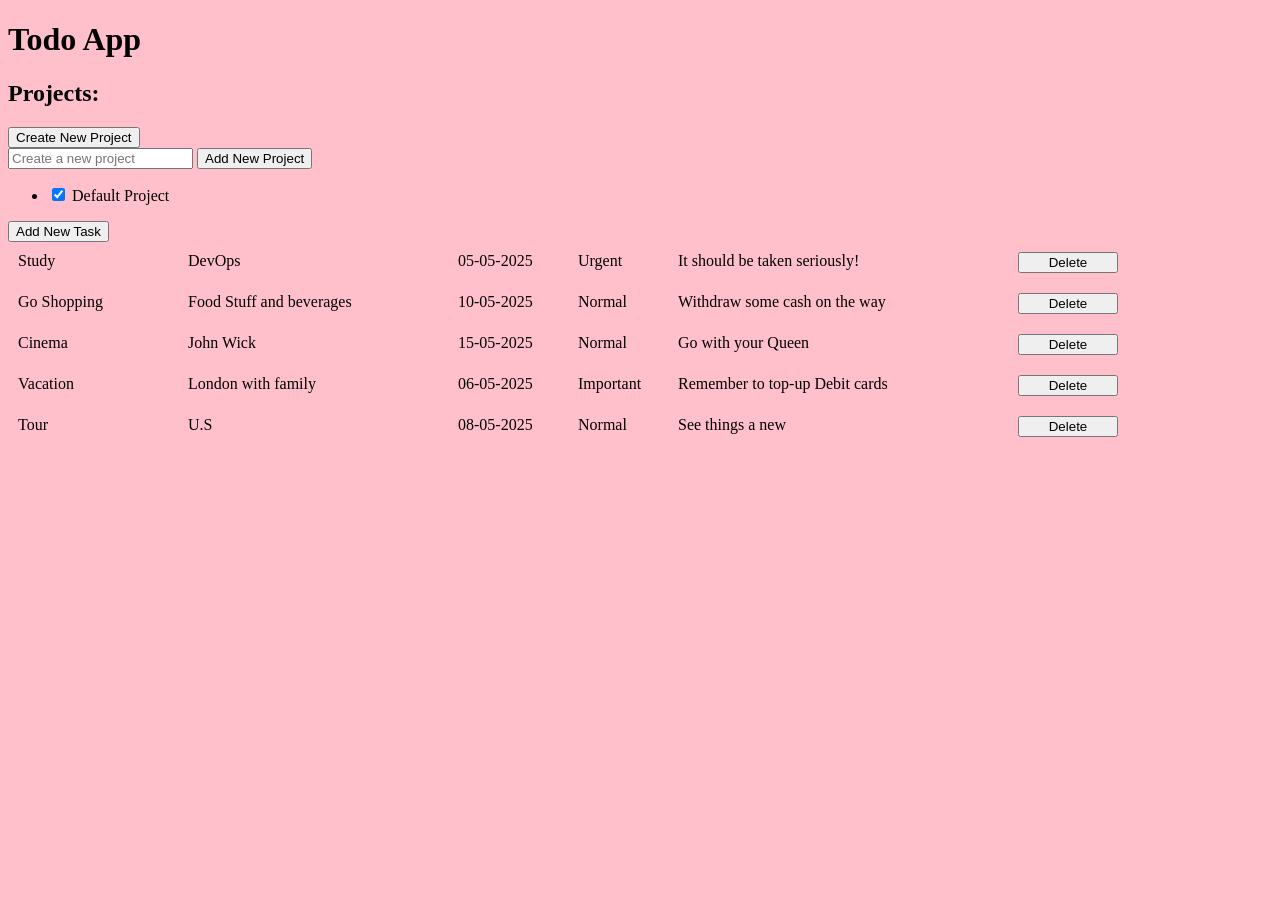
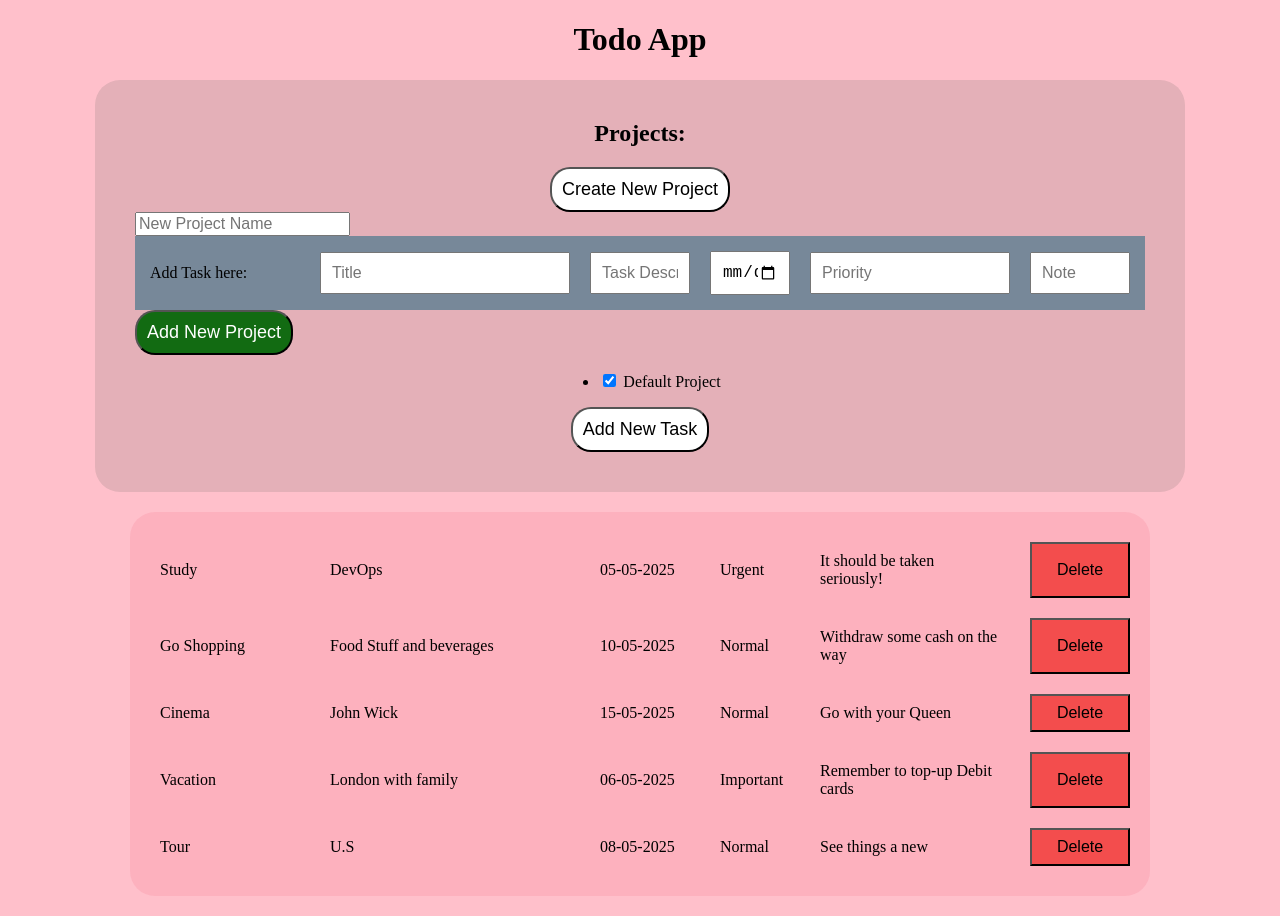
Before and after one commit to AdeBeeY/Todo-List3, a website built with webpack: page src/index.html in a window 1280 px wide. Both pictures are taken after a click on the button "Create New Project". Before the commit the page ends 800 px from the top, so only its background shows below. Built offline with nearby package versions, Linux system fonts and the light colour scheme.

Commit message:
Users should be able to add task to the new Project created. Style CSS

```diff
--- a/src/index.html
+++ b/src/index.html
@@ -15,7 +15,14 @@
     <button class="create-new-project">Create New Project</button>
 
     <div class="add-new-project-box" style="display: none;">
-      <input class="new-project" placeholder="Create a new project">
+      <input class="new-project" placeholder="New Project Name">
+      <div class="new-task-from-new-project">Add Task here:
+        <input class="title-new-project" placeholder="Title" required>
+        <input class="description-new-project" placeholder="Task Description" required>
+        <input class="dueDate-new-project" type="date" required>
+        <input class="priority-new-project" placeholder="Priority" required>
+        <input class="note-new-project" placeholder="Note">
+      </div>
       <button class="add-new-project">Add New Project</button>
     </div>
 
@@ -23,8 +30,8 @@
     <ul id="checklist" class="checklist">
       <!-- <li><input id="default-project" type="checkbox" checked> Default Project</li> -->
     </ul>
-    <div class="display-projects"></div>
-  </div>
+    <!-- <div class="display-projects"></div> -->
+
 
     <button class="add-new-task">Add New Task</button>
 
@@ -35,11 +42,8 @@
       <input class="priority" placeholder="Priority" required>
       <input class="note" placeholder="Note">
 
-    <div class="select-project">
-
-      Where to add your task</div>
-
       <button class="addBtn js-add-btn">Add</button>
+    </div>
   </div>
 
   <div class="display js-display"></div>
--- a/src/index.js
+++ b/src/index.js
@@ -1,7 +1,7 @@
 import "./styles.css";
-import { addNewProjectEle, Project, projects, currentProjectIndex, createNewProjectBtnEle, setupCheckboxListeners, init } from "./projects";
+import { addNewProjectEle, Project, projects, currentProjectIndex, createNewProjectBtnEle, setupCheckboxListeners, init, titleNewProjectEle, descriptionNewProjectEle, dueDateNewProjectEle, priorityNewProjectEle, noteNewProjectEle } from "./projects";
 
-export { renderTodoHtml }
+export { renderTodoHtml, createNewTask, Todo, generateHtml, clearUserInput }
 
 const displayEle = document.querySelector('.js-display');
 const displayWarningEle = document.querySelector('.display-warning');
@@ -31,11 +31,6 @@ function createNewTask(title, description, dueDate, priority, note) {
 }
 
 // Add task into myTodoList
-// function addNewTask(todo) {
-//     myTodoList.push(todo);
-//     return myTodoList;
-// }
-
 function addNewTask(todo) {
     myTodoList.push(todo);
     return myTodoList;
@@ -48,18 +43,12 @@ addNewTask(createNewTask('Cinema', 'John Wick', '15-05-2025', 'Normal', 'Go with
 addNewTask(createNewTask('Vacation', 'London with family', '06-05-2025', 'Important', 'Remember to top-up Debit cards'));
 addNewTask(createNewTask('Tour', 'U.S', '08-05-2025', 'Normal', 'See things a new'));
 
-// console.table(myTodoList);
-// console.log(myTodoList);
-
-console.log(myTodoList)
-
 let totalHtml = '';
 
-// Generate HTML elements for each todo task
-function generateHtml() {
+function generateHtml(array) {
     totalHtml = '';
 
-    myTodoList.forEach((todo, index) => {
+    array.forEach((todo, index) => {
         totalHtml += `
         <div class='title'>${todo.title}</div>
         <div class='description'>${todo.description}</div>
@@ -69,13 +58,11 @@ function generateHtml() {
         <button class='js-delete-btn' data-index='${index}'>Delete</button>
       `;
     });
-    console.log(totalHtml)
     return totalHtml;
 };
 
-// Display all the Todo tasks on the the webpage
-function renderTodoHtml() {
-    generateHtml();
+function renderTodoHtml(array) {
+    generateHtml(array);
     displayEle.innerHTML = totalHtml;
 
     const deleteBtns = document.querySelectorAll('.js-delete-btn');
@@ -83,20 +70,30 @@ function renderTodoHtml() {
         btn.addEventListener('click', () => {
             const index = parseInt(btn.getAttribute('data-index'));
             myTodoList.splice(index, 1);
-            renderTodoHtml(); // Re-render after deletion
+            renderTodoHtml(myTodoList); // Re-render after deletion
         });
     });
 };
-renderTodoHtml();
+renderTodoHtml(myTodoList);
 
 // Clear user input
-function clearUserInput() {
-    titleEle.value = '';
-    descriptionEle.value = '';
-    dueDateEle.value = '';
-    priorityEle.value = '';
-    noteEle.value = '';
-};
+function clearUserInput(task) {
+    if (task === 'newTask') {
+        titleEle.value = '';
+        descriptionEle.value = '';
+        dueDateEle.value = '';
+        priorityEle.value = '';
+        noteEle.value = '';
+        console.log("New Task");
+    } else {
+        titleNewProjectEle.value = '';
+        descriptionNewProjectEle.value = '';
+        dueDateNewProjectEle.value = '';
+        priorityNewProjectEle.value = '';
+        noteNewProjectEle.value = '';
+        console.log("Project Task");
+    }
+}
 
 // Add Event Listener to Add button and check it some boxes are blank
 addBtnEle.addEventListener('click', () => {
@@ -116,10 +113,11 @@ addBtnEle.addEventListener('click', () => {
     );
 
     myTodoList.push(newTask);
-    renderTodoHtml();
-    clearUserInput();
+    renderTodoHtml(myTodoList);
+    clearUserInput('newTask');
     addNewTaskBtnEle.style = "display: block";
     inputContainerEle.style = "display: none";
+    displayWarningEle.innerHTML = '';
 })
 
 addNewTaskBtnEle.addEventListener('click', () => {
--- a/src/projects.js
+++ b/src/projects.js
@@ -1,19 +1,18 @@
-export { addNewProjectEle }
-export { Project }
-export { projects }
-export { currentProjectIndex }
-export { createNewProjectBtnEle }
-export { setupCheckboxListeners }
-export { init }
+export { addNewProjectEle, Project, projects, currentProjectIndex, createNewProjectBtnEle, setupCheckboxListeners, init, titleNewProjectEle, descriptionNewProjectEle, dueDateNewProjectEle, priorityNewProjectEle, noteNewProjectEle }
 
-import { renderTodoHtml } from "./index"
+import { renderTodoHtml, createNewTask, Todo, generateHtml, clearUserInput } from "./index"
 
 const addNewProjectEle = document.querySelector('.add-new-project');
 const addNewProjectBoxEle = document.querySelector('.add-new-project-box');
 const createNewProjectBtnEle = document.querySelector('.create-new-project');
 const newProjectEle = document.querySelector('.new-project');
 const checklistEle = document.getElementById('checklist');
-const displayProjectsEle = document.querySelector('.display-projects');
+// const displayProjectsEle = document.querySelector('.display-projects');
+const titleNewProjectEle = document.querySelector('.title-new-project');
+const descriptionNewProjectEle = document.querySelector('.description-new-project');
+const dueDateNewProjectEle = document.querySelector('.dueDate-new-project');
+const priorityNewProjectEle = document.querySelector('.priority-new-project');
+const noteNewProjectEle = document.querySelector('.note-new-project');
 
 class Project {
   constructor(name) {
@@ -32,20 +31,29 @@ addNewProjectEle.addEventListener('click', () => {
   const newProject = new Project(newProjectName);
   projects.push(newProject);
 
-  console.log(projects)
-
   const li = document.createElement("li");
   const checkbox = document.createElement("input");
   checkbox.type = "checkbox";
   checkbox.name = "projectCheckbox";
   checkbox.value = projects.length - 1;
 
-  console.log(checkbox)
-
   const text = document.createTextNode(` ${newProjectName}`);
   li.appendChild(checkbox);
   li.appendChild(text);
   checklistEle.appendChild(li);
+
+  const newProjectTask = createNewTask(
+    titleNewProjectEle.value,
+    descriptionNewProjectEle.value,
+    dueDateNewProjectEle.value,
+    priorityNewProjectEle.value,
+    noteNewProjectEle.value
+  );
+
+  newProject.todos.push(newProjectTask);
+  generateHtml(newProject.todos);
+  renderTodoHtml(newProject.todos);
+  clearUserInput();
 
   newProjectEle.value = '';
   addNewProjectBoxEle.style = "display: none";
@@ -61,7 +69,6 @@ createNewProjectBtnEle.addEventListener('click', () => {
 function setupCheckboxListeners() {
   const checkboxes = document.querySelectorAll('input[name="projectCheckbox"]');
   checkboxes.forEach(checkbox => {
-    console.log(checkbox)
     checkbox.addEventListener('change', function () {
       if (this.checked) {
         checkboxes.forEach(cb => cb.checked = false);
--- a/src/styles.css
+++ b/src/styles.css
@@ -1,20 +1,127 @@
 body {
-  background-color: pink;
+  background-color: rgb(255, 192, 203);
+  display: flex;
+  flex-direction: column;
+  align-items: center;
+  justify-content: center;
+  min-height: 100vh;
+  margin: 0;
+}
+
+.project-section {
+  background-color: rgb(228, 176, 184);
+  justify-items: center;
+  Padding: 20px 40px 40px 40px;
+  width: fit-content;
+  border-radius: 25px;
+  margin-bottom: 20px;
 }
 
 .display {
   display: grid;
-  grid-template-columns: 150px 250px 100px 80px 320px 100px;
+  grid-template-columns: 150px 250px 100px 80px 200px 100px;
+  background-color: hsla(350, 93%, 82%, 0.568);
+  border-radius: 25px;
+  padding: 30px 20px;
+  width: fit-content;
+  gap: 20px;
+  align-items: stretch;
+}
+
+.display>div {
   padding: 10px;
+  font-size: 16px;
+  font-weight: 500;
+  align-self: center;
+  color: black;
+  font-weight: 500;
+}
+
+.add-new-task,
+.create-new-project {
+  background-color: rgb(255, 255, 255);
+  color: black;
+  cursor: pointer;
+  font-size: 18px;
+  font-weight: 500;
+  padding: 10px;
+  border-radius: 20px;
+}
+
+.add-new-task:hover,
+.create-new-project:hover {
+  background-color: rgb(0, 0, 0);
+  color: rgb(255, 255, 255);
+  cursor: pointer;
+  font-size: 20px;
+  font-weight: 800;
+  padding: 10px;
+  border-radius: 25px;
+}
+
+.new-task-from-new-project {
+  display: grid;
+  grid-template-columns: 150px 250px 100px 80px 200px 100px;
+  background-color: lightslategray;
   gap: 20px;
+  padding: 15px;
+  align-items: center;
+}
+
+.new-task-from-new-project>input {
+  padding: 10px;
+  align-self: center;
+}
+
+input {
+  font-size: 16px;
+}
+
+.addBtn,
+.add-new-project {
+  background-color: rgb(18, 107, 18);
+  color: rgb(255, 255, 255);
+  cursor: pointer;
+  font-size: 16px;
+  font-weight: 500;
+  padding: 10px;
+}
+
+.add-new-project {
+  border-radius: 20px;
+  font-size: 18px;
+  font-weight: 500;
+  padding: 10px;
+  border-radius: 20px;
+}
+
+.addBtn:hover,
+.add-new-project:hover {
+  background-color: rgb(0, 128, 0);
+  color: white;
+  font-weight: 800;
+}
+
+.js-delete-btn {
+  background-color: rgb(243, 77, 77);
+  cursor: pointer;
+  font-size: 16px;
+  font-weight: 500;
+}
+
+.js-delete-btn:hover {
+  background-color: rgb(245, 5, 5);
+  color: white;
+  font-weight: 800;
 }
 
 .input-container {
   display: none;
-  grid-template-columns: 150px 250px 100px 80px 200px 100px 100px;
+  grid-template-columns: 150px 250px 100px 80px 200px 100px;
   padding: 10px;
   gap: 20px;
   background-color: lightslategray;
+  width: fit-content;
 }
 
 .display-warning {
```
Lines whose indentation alone changed are shown as unchanged.
